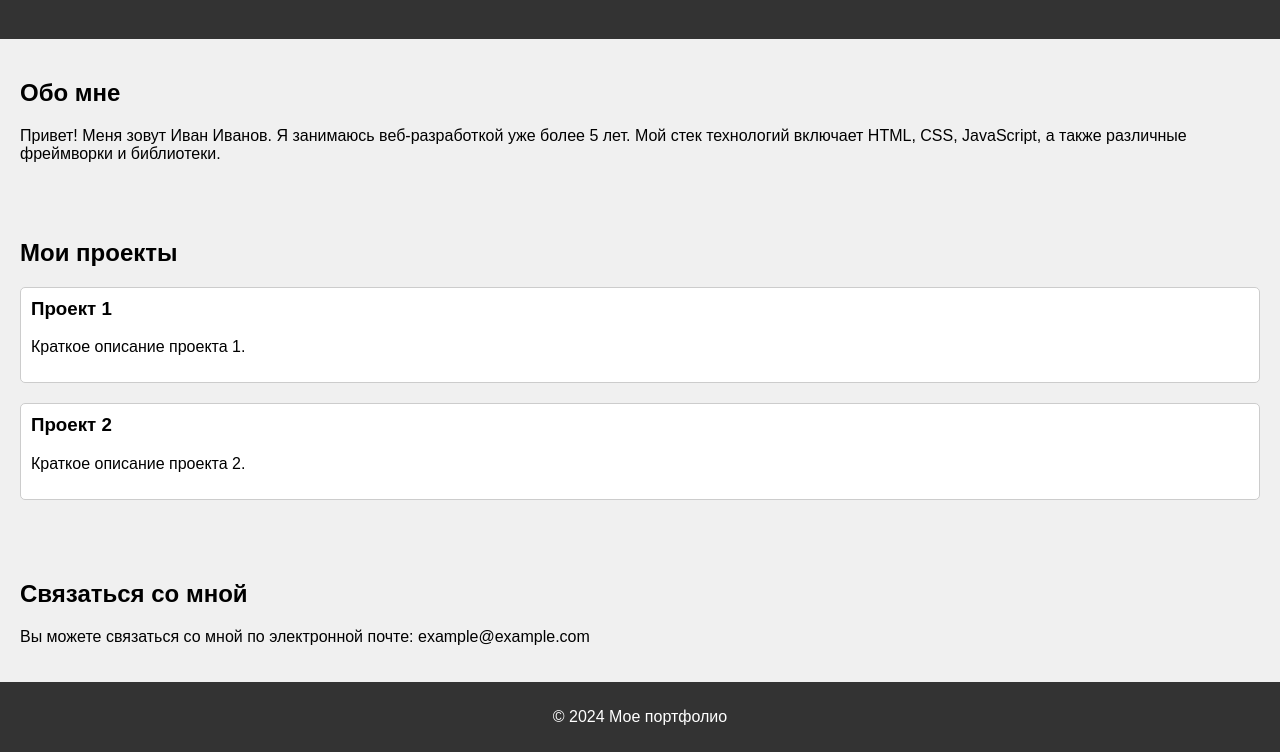
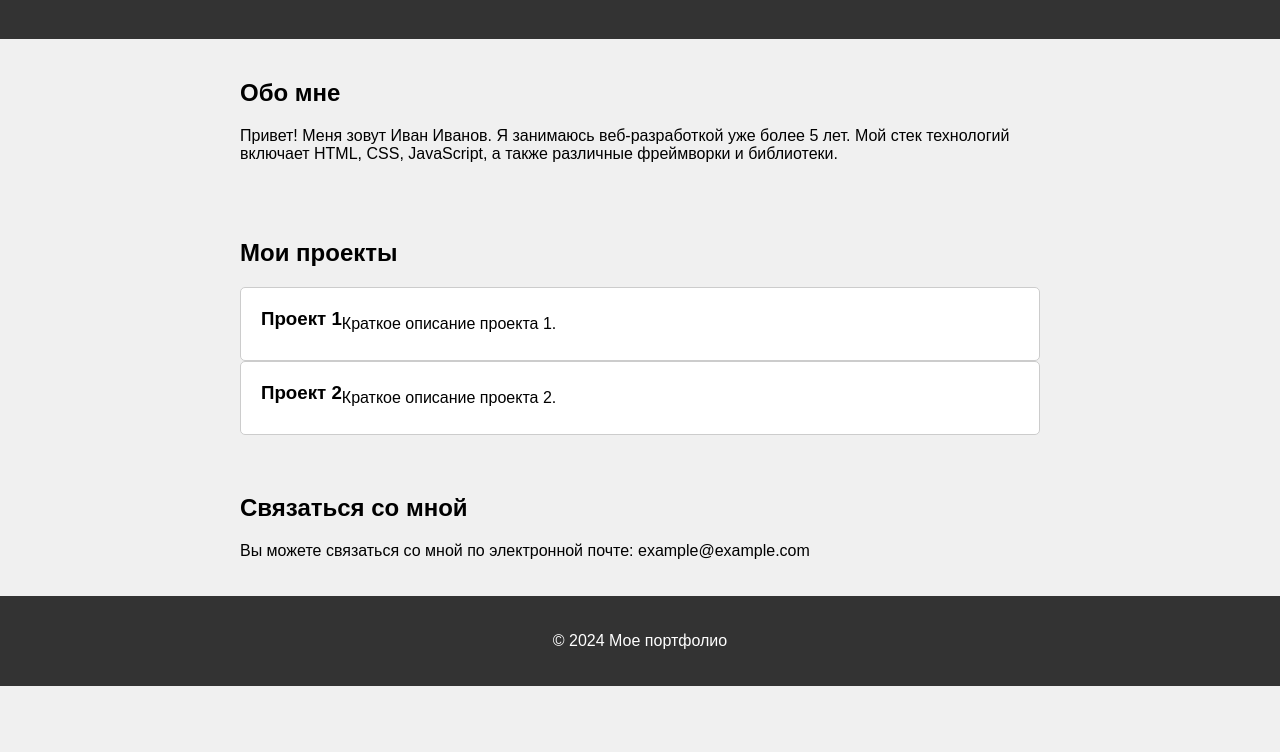
Before and after one commit to Aestecial/aestecial.github.io, a plain HTML site: page index.html in a window 1280 px wide. Shown: the part 81-833 px from the top of the page. After the commit the page ends 800 px from the top, so only its background shows below. Drawn offline with Linux system fonts and the light colour scheme.

Commit message:
modified style.css

```diff
--- a/style.css
+++ b/style.css
@@ -1,3 +1,4 @@
+/* Общие стили */
 body {
     font-family: Arial, sans-serif;
     margin: 0;
@@ -5,10 +6,9 @@ body {
     background-color: #f0f0f0;
 }
 
-header {
+header, footer {
     background-color: #333;
     color: #fff;
-    padding: 20px;
     text-align: center;
 }
 
@@ -16,21 +16,32 @@ section {
     padding: 20px;
 }
 
-footer {
-    background-color: #333;
-    color: #fff;
-    padding: 10px;
-    text-align: center;
+/* Стили для ПК */
+@media only screen and (min-width: 768px) {
+    header, footer {
+        padding: 20px 0;
+    }
+
+    section {
+        margin: 0 auto;
+        max-width: 800px;
     }
 
     .project {
-    margin-bottom: 20px;
-    padding: 10px;
+        display: flex;
+        align-items: center;
         border: 1px solid #ccc;
         border-radius: 5px;
         background-color: #fff;
+        padding: 20px;
     }
 
     .project h3 {
         margin-top: 0;
+        margin-bottom: 10px;
     }
+
+    .project p {
+        margin: 0;
+    }
+}
```
Lines whose indentation alone changed are shown as unchanged.
